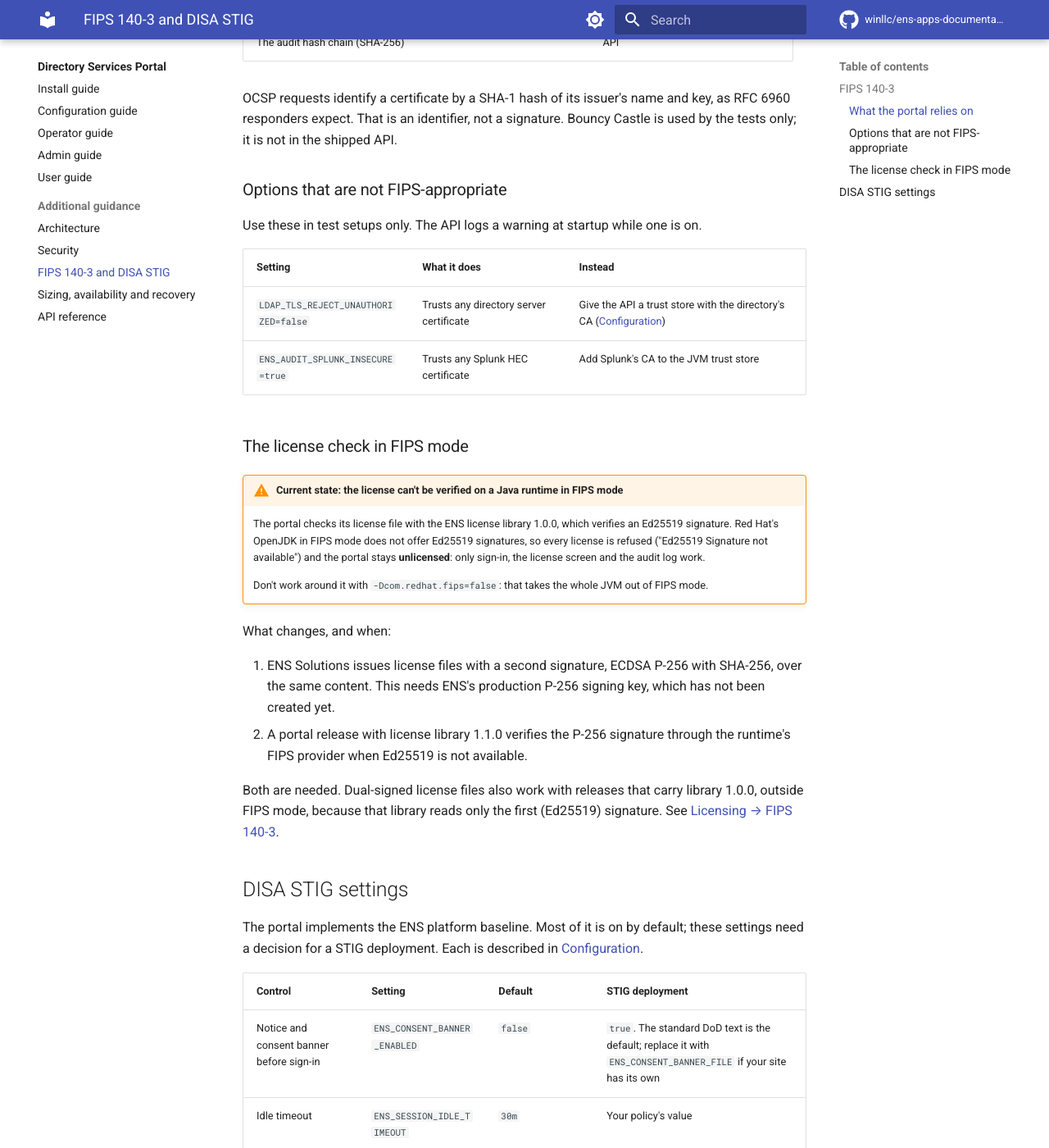
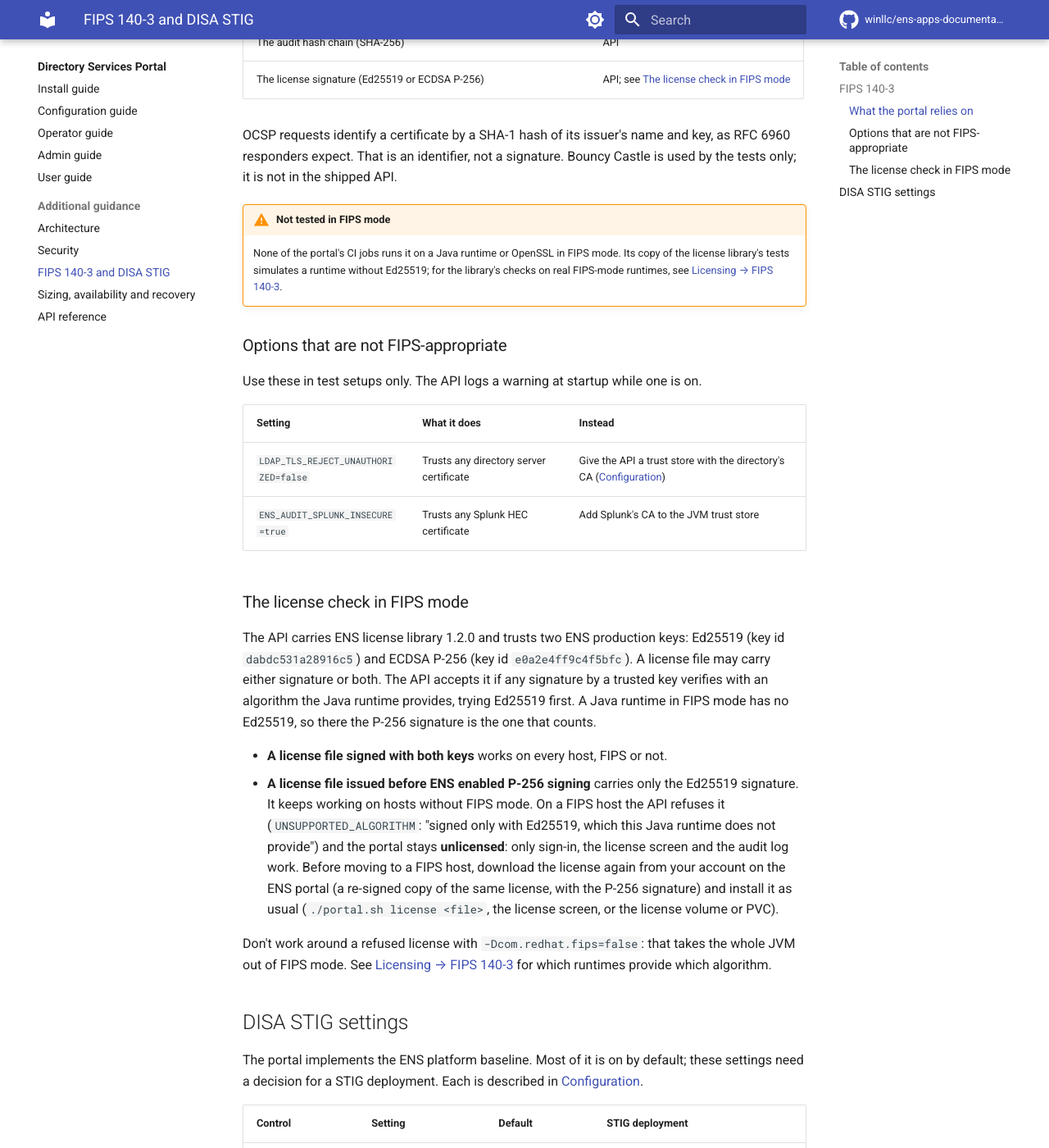
Before and after one commit to winllc/ens-apps-documentation, an MkDocs documentation site: the page built from docs/directory-services-portal/fips-and-stig.md, in a window 1280 px wide and 1400 px high, scrolled down 1087 px. Shown: the whole window at 82% size. Built offline with MkDocs 1.6.1 and Material for MkDocs 9.7.7, drawn with Linux system fonts in a browser that asks for light colours; comment, search, counter and statistics services are not loaded; some of the changed text lies outside the part shown.

Commit message:
DSP FIPS: license library 1.2.0 accepts the P-256 signature
Co-Authored-By: Claude Opus 5.5 <noreply@anthropic.com>
Claude-Session: https://claude.ai/code/session_01R2Q6XtDB8DfVmiejzJGwBh

```diff
--- a/docs/directory-services-portal/fips-and-stig.md
+++ b/docs/directory-services-portal/fips-and-stig.md
@@ -1,7 +1,7 @@
 # FIPS 140-3 and DISA STIG
 
-This page says what the portal relies on for FIPS 140-3, what does not work in FIPS mode yet, and
-which settings a DISA STIG deployment needs. The suite-wide picture is in
+This page says what the portal relies on for FIPS 140-3, how its license check works in FIPS mode,
+and which settings a DISA STIG deployment needs. The suite-wide picture is in
 [FIPS 140-3 and DISA STIG](../fips-and-stig.md).
 
 !!! note "No ENS validation"
@@ -33,10 +33,16 @@ In those modes, these operations go through the runtime's FIPS providers:
 | HTTPS, and client-certificate verification | nginx, or the API with the `mtls` profile |
 | Certificate path validation, OCSP response and CRL signature checks | API |
 | The audit hash chain (SHA-256) | API |
+| The license signature (Ed25519 or ECDSA P-256) | API; see [The license check in FIPS mode](#the-license-check-in-fips-mode) |
 
 OCSP requests identify a certificate by a SHA-1 hash of its issuer's name and key, as RFC 6960
 responders expect. That is an identifier, not a signature. Bouncy Castle is used by the tests only;
 it is not in the shipped API.
+
+!!! warning "Not tested in FIPS mode"
+    None of the portal's CI jobs runs it on a Java runtime or OpenSSL in FIPS mode. Its copy of the
+    license library's tests simulates a runtime without Ed25519; for the library's checks on real
+    FIPS-mode runtimes, see [Licensing → FIPS 140-3](../licensing.md#fips-140-3).
 
 ### Options that are not FIPS-appropriate
 
@@ -49,24 +55,24 @@ Use these in test setups only. The API logs a warning at startup while one is on
 
 ### The license check in FIPS mode
 
-!!! warning "Current state: the license can't be verified on a Java runtime in FIPS mode"
-    The portal checks its license file with the ENS license library 1.0.0, which verifies an
-    Ed25519 signature. Red Hat's OpenJDK in FIPS mode does not offer Ed25519 signatures, so every
-    license is refused ("Ed25519 Signature not available") and the portal stays **unlicensed**:
-    only sign-in, the license screen and the audit log work.
+The API carries ENS license library 1.2.0 and trusts two ENS production keys: Ed25519 (key id
+`dabdc531a28916c5`) and ECDSA P-256 (key id `e0a2e4ff9c4f5bfc`). A license file may carry either
+signature or both. The API accepts it if any signature by a trusted key verifies with an algorithm
+the Java runtime provides, trying Ed25519 first. A Java runtime in FIPS mode has no Ed25519, so
+there the P-256 signature is the one that counts.
 
-    Don't work around it with `-Dcom.redhat.fips=false`: that takes the whole JVM out of FIPS mode.
+- **A license file signed with both keys** works on every host, FIPS or not.
+- **A license file issued before ENS enabled P-256 signing** carries only the Ed25519 signature. It
+  keeps working on hosts without FIPS mode. On a FIPS host the API refuses it
+  (`UNSUPPORTED_ALGORITHM`: "signed only with Ed25519, which this Java runtime does not provide")
+  and the portal stays **unlicensed**: only sign-in, the license screen and the audit log work.
+  Before moving to a FIPS host, download the license again from your account on the ENS portal (a
+  re-signed copy of the same license, with the P-256 signature) and install it as usual
+  (`./portal.sh license <file>`, the license screen, or the license volume or PVC).
 
-What changes, and when:
-
-1. ENS Solutions issues license files with a second signature, ECDSA P-256 with SHA-256, over the
-   same content. This needs ENS's production P-256 signing key, which has not been created yet.
-2. A portal release with license library 1.1.0 verifies the P-256 signature through the
-   runtime's FIPS provider when Ed25519 is not available.
-
-Both are needed. Dual-signed license files also work with releases that carry library 1.0.0,
-outside FIPS mode, because that library reads only the first (Ed25519) signature. See
-[Licensing → FIPS 140-3](../licensing.md#fips-140-3).
+Don't work around a refused license with `-Dcom.redhat.fips=false`: that takes the whole JVM out
+of FIPS mode. See [Licensing → FIPS 140-3](../licensing.md#fips-140-3) for which runtimes provide
+which algorithm.
 
 ## DISA STIG settings
 
```
